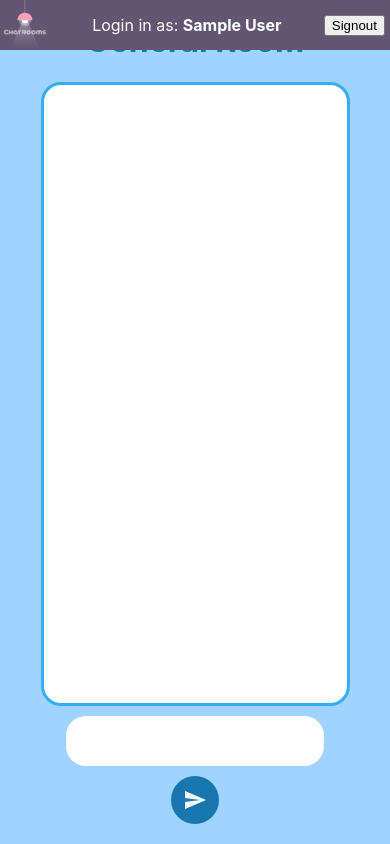
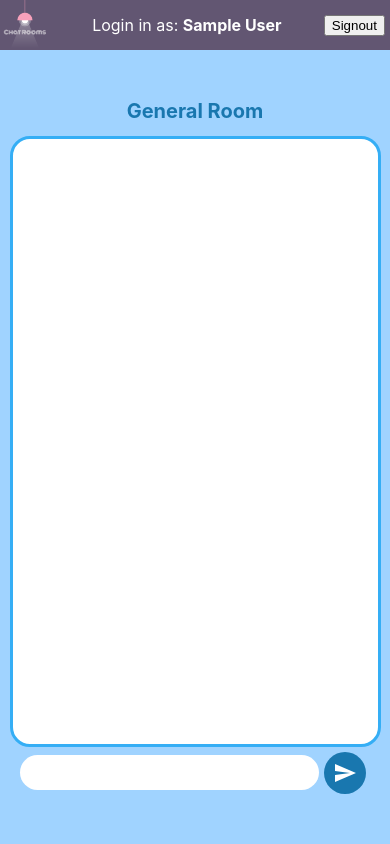
Before and after one commit to Madylune/chat-rooms, a React (Create React App) app: page /chat in a window 390 px wide. Built offline with nearby package versions, Linux system fonts and the light colour scheme; no server answers; the database is empty; sample sign-in values are in the browser's storage.

Commit message:
Feat: Responsive Chat

```diff
--- a/src/components/Message.js
+++ b/src/components/Message.js
@@ -6,6 +6,12 @@ import AvatarBadge from './AvatarBadge'
 import { fetchUserById } from '../helpers/db'
 
 const StyledWrapper = styled.div`
+  display: flex;
+  align-items: flex-start;
+  margin: 15px 0;
+`
+
+const StyledUser = styled.div`
   display: flex;
   align-items: center;
 `
@@ -18,7 +24,6 @@ const StyledUsername = styled.div`
 const StyledMessage = styled.div`
   background-color: ${props => props.isCurrentUser ? '#f9d3b2' : '#cbe3fb'};
   border-radius: 40px;
-  margin: 10px;
   padding: 10px 20px;
   width: fit-content;
 `
@@ -38,8 +43,10 @@ const Message = ({ message }) => {
 
   return (
     <StyledWrapper>
-      <AvatarBadge />
-      <StyledUsername>{get('displayName', user) ? get('displayName', user) : 'Anonyme'}:</StyledUsername>
+      <StyledUser>
+        <AvatarBadge />
+        <StyledUsername>{get('displayName', user) ? get('displayName', user) : 'Anonyme'}:</StyledUsername>
+      </StyledUser>
       <StyledMessage isCurrentUser={isCurrentUser}>
         {get('content', message)}
       </StyledMessage>
--- /dev/null
+++ b/src/helpers/theme.js
@@ -0,0 +1,11 @@
+const BREAKPOINT_XS = 0
+const BREAKPOINT_SM = 48
+const BREAKPOINT_MD = 64
+const BREAKPOINT_LG = 75
+
+export const BREAKPOINTS = {
+  xs: `${BREAKPOINT_XS}em`,
+  sm: `${BREAKPOINT_SM}em`,
+  md: `${BREAKPOINT_MD}em`,
+  lg: `${BREAKPOINT_LG}em`
+}
--- a/src/pages/Chat.js
+++ b/src/pages/Chat.js
@@ -8,42 +8,72 @@ import Message from '../components/Message'
 import Header from '../components/Header'
 import IconButton from '@material-ui/core/IconButton'
 import SendIcon from '@material-ui/icons/Send'
+import { BREAKPOINTS } from '../helpers/theme'
 
 const StyledChat = styled.div`
   background-color: #a0d3ff;
   height: 100vh;
   margin: 0;
+  overflow: hidden;
+`
+
+const StyledContent = styled.div`
   display: flex;
   flex-direction: column;
   justify-content: center;
   align-items: center;
+  height: 100%;
+
+  @media (max-width: ${BREAKPOINTS.sm}) {
+    padding-top: 20px;
+  }
 `
 
 const StyledTitle = styled.h1`
   color: #1977af;
+  @media (max-width: ${BREAKPOINTS.sm}) {
+    font-size: 20px;
+  }
 `
 
-const StyledContent = styled.div`
+const StyledMessages = styled.div`
   background-color: #ffffff;
   border: 3px solid #35aef5;
   border-radius: 20px;
   padding: 15px;
   width: 70%;
   height: 70%;
+  overflow: scroll;
+
+  @media (max-width: ${BREAKPOINTS.sm}) {
+    width: 90%;
+    padding: 7px;
+    font-size: 12px;
+  }
 `
 
 const StyledForm = styled.form`
   width: 70%;
   text-align: center;
   margin: 10px;
+  display:flex;
+  align-items: center;
 
   input {
-    width: 80%;
     height: 40px;
     border-radius: 20px;
     border: transparent;
     padding: 5px 20px;
     font-size: 16px;
+    flex-grow: 1;
+  }
+
+  @media (max-width: ${BREAKPOINTS.sm}) {
+    width: 90%;
+    margin: 0;
+    input {
+      height: 25px;
+    }
   }
 `
 
@@ -52,6 +82,11 @@ const StyledIconButton = styled(IconButton)`
     background-color: #1977af;
     color: #ffffff;
     margin: 10px;
+
+    @media (max-width: ${BREAKPOINTS.sm}) {
+      margin: 5px;
+      padding: 9px;
+    }
   }
 `
 
@@ -98,12 +133,13 @@ class Chat extends Component {
     return (
       <StyledChat>
         <Header />
+        <StyledContent>
           <StyledTitle>General Room</StyledTitle>
-        <StyledContent>
+          <StyledMessages>
             {map(message =>
               <Message key={get('timestamp', message)} message={message} />
             , messages)}
-        </StyledContent>
+          </StyledMessages>
           <StyledForm onSubmit={this.handleSubmit}>
             <input onChange={this.handleChange} value={content}></input>
             {error ? <p>{writeError}</p> : null}
@@ -111,6 +147,7 @@ class Chat extends Component {
               <SendIcon />
             </StyledIconButton>
           </StyledForm>
+        </StyledContent>
       </StyledChat>
     )
   }
```
Lines whose indentation alone changed are shown as unchanged.
